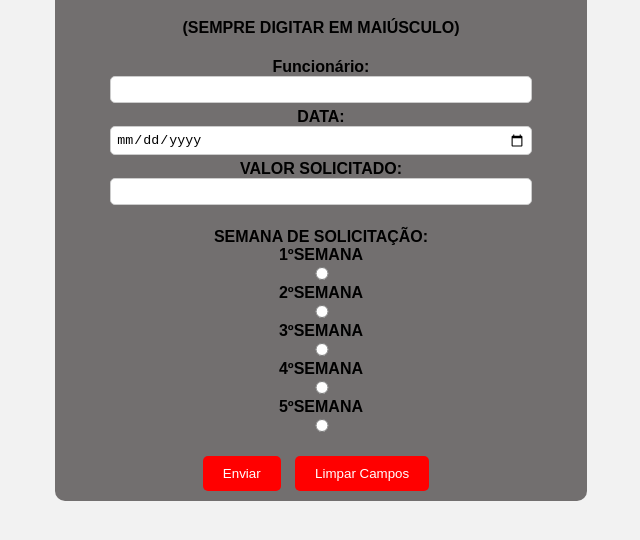
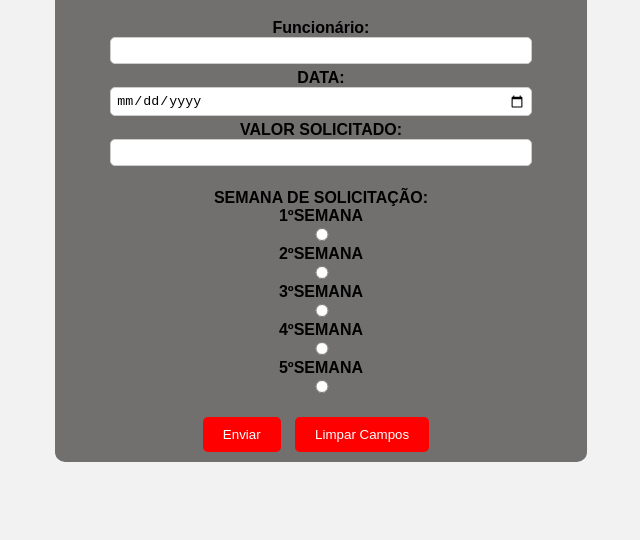
Before and after one commit to POLYBALAS/solicitaca_verba, a plain HTML site: page index.html in a window 1280 px wide. Shown: the part 308-848 px from the top of the page, without its empty margins (319-959 px from the left). Drawn offline with Linux system fonts and the light colour scheme.

Commit message:
Update index.html

```diff
--- a/index.html
+++ b/index.html
@@ -3,14 +3,13 @@
 <head>
     <meta charset="UTF-8">
     <meta name="viewport" content="width=device-width, initial-scale=1.0">
-    <title>FORMULARIOS POLYBLAS</title>
+    <title>SOLICITAÇÃO DE VERBA DE COMBUSTIVEL</title>
     <link rel="stylesheet" href="styles.css">
 </head>
 <body>
     <div id="inicial" align="center">
     <div id="formularios" class="colorido" align="center">
         <h1 align="center">SOLICITAÇÃO DE VERBA PARA COMBUSTIVEL</h1>
-        <h4>(SEMPRE DIGITAR EM MAIÚSCULO)</h4>
         <form action="https://api.sheetmonkey.io/form/3VptRN5u4U8WGANoyuvL7Y" method="post" id="VERBACOMBUSTIBEL" class="formulario">
 
             <div class="form-item">
```
